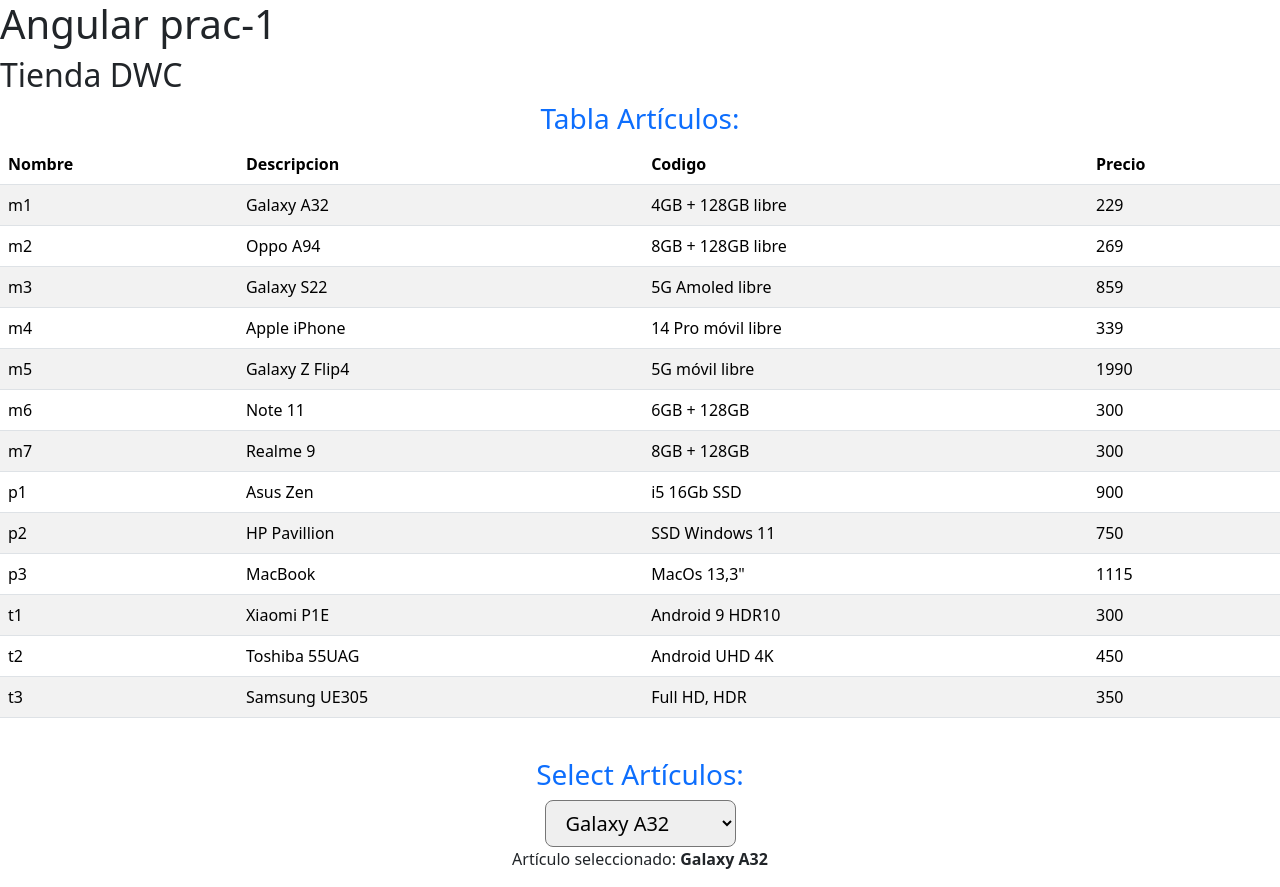
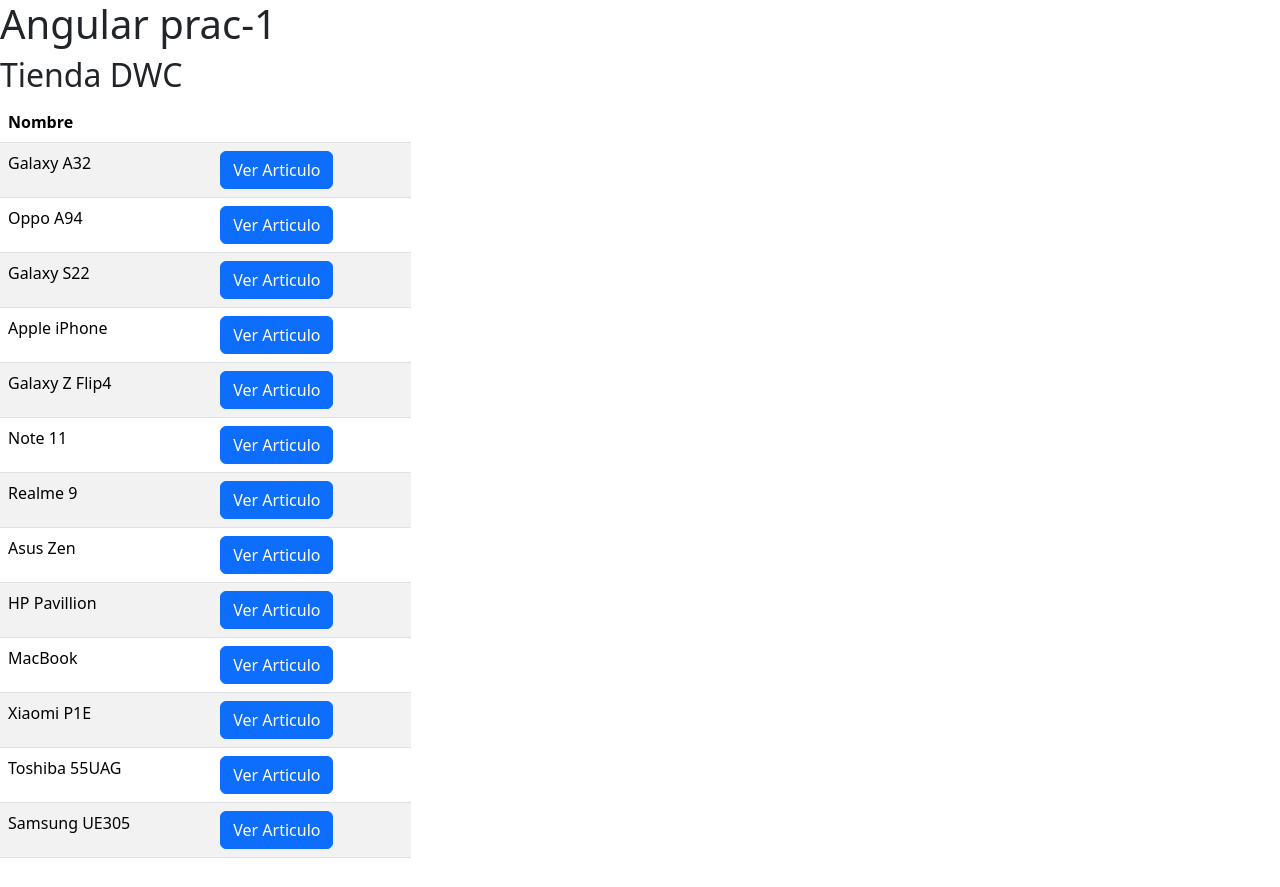
Before and after one commit to SergiNMG/dwc_angular-prac-1, an Angular app: page / in a window 1280 px wide. Built offline with nearby package versions, Linux system fonts and the light colour scheme.

Commit message:
component article4 implemented

```diff
--- a/src/app/app.component.html
+++ b/src/app/app.component.html
@@ -1,6 +1,6 @@
 <h1> Angular {{title}}</h1>
 <h2> Tienda DWC</h2>
 
-<app-article3></app-article3>
+<app-article4></app-article4>
 
 <router-outlet></router-outlet>
--- a/src/app/article-g/article-g.component.html
+++ b/src/app/article-g/article-g.component.html
@@ -1,5 +1,5 @@
-<div class="card">
-    <img src="../../assets/{{article.codigo}}" />
+<div class="card" *ngIf="article">
+    <img src="../../assets/{{article.codigo}}.jpg" />
     <div class="card-body">
         <h5 class="card-title">{{article.nombre}}</h5>
         <p class="card-text">{{article.descripcion}}</p>
--- a/src/app/article4/article4.component.html
+++ b/src/app/article4/article4.component.html
@@ -11,13 +11,13 @@
                 <tbody>
                     <tr *ngFor="let article of articles">
                         <td>{{article.nombre}}</td>
-                        <button></button>
+                        <td><button (click)="showArticle(article)" class="btn btn-primary"> Ver Articulo </button></td>
                     </tr>
                 </tbody>
             </table>
         </div>
         <div class="col-8">
-
+            <app-article-g [article]="articleSelected"></app-article-g>
         </div>
     </div>
 </div>
--- a/src/app/article4/article4.component.ts
+++ b/src/app/article4/article4.component.ts
@@ -11,12 +11,13 @@
 
   @Input() article!:Article;
   articles = this.articleService.articles;
+  articleSelected !:Article;
 
   constructor(private articleService: ArticleService) {
-    this.showArticle();
+    this.showArticle(this.article);
   }
 
-  showArticle(){
-
+  showArticle(article:Article){
+    this.articleSelected = article
   }
 }
```
